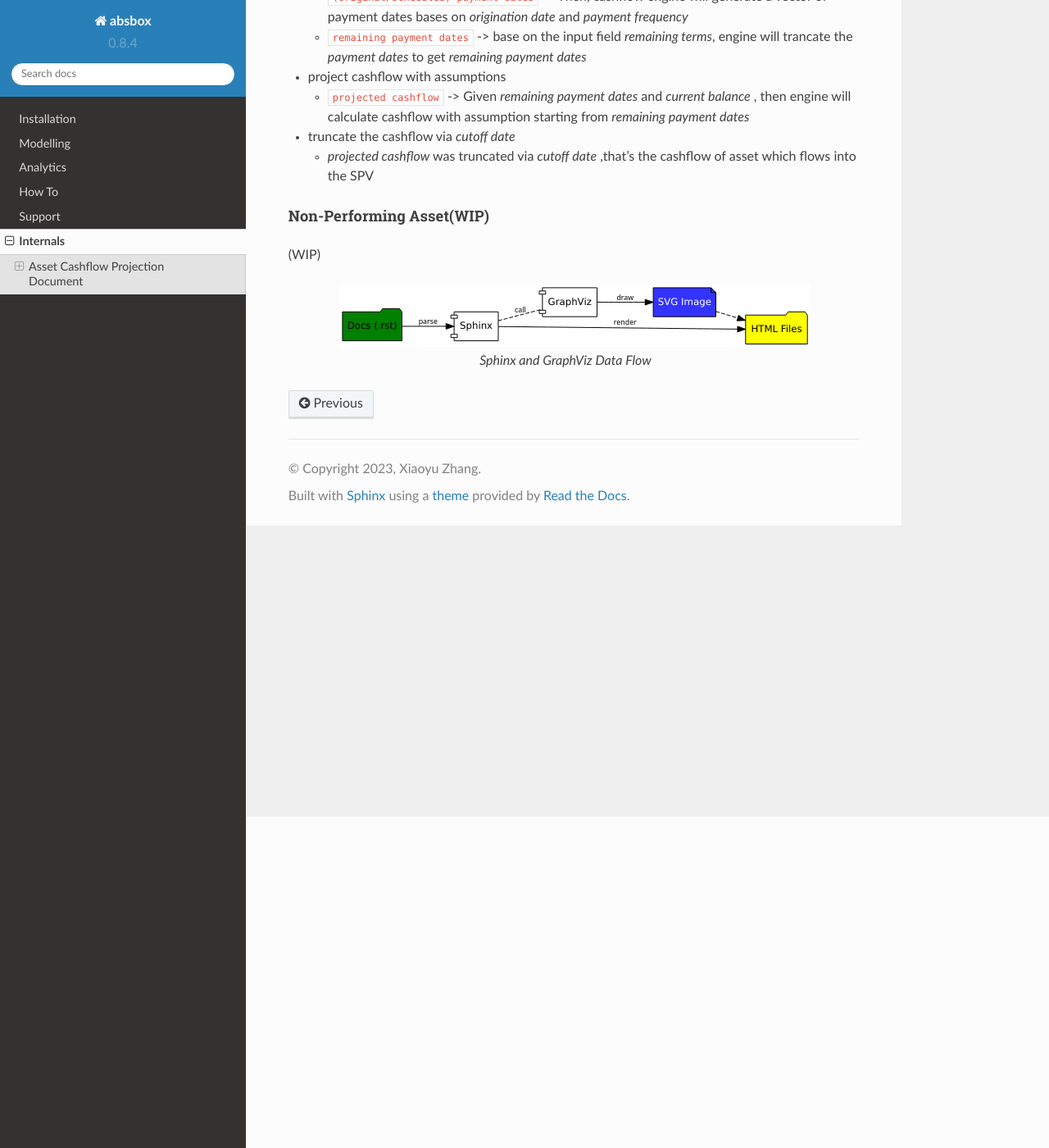
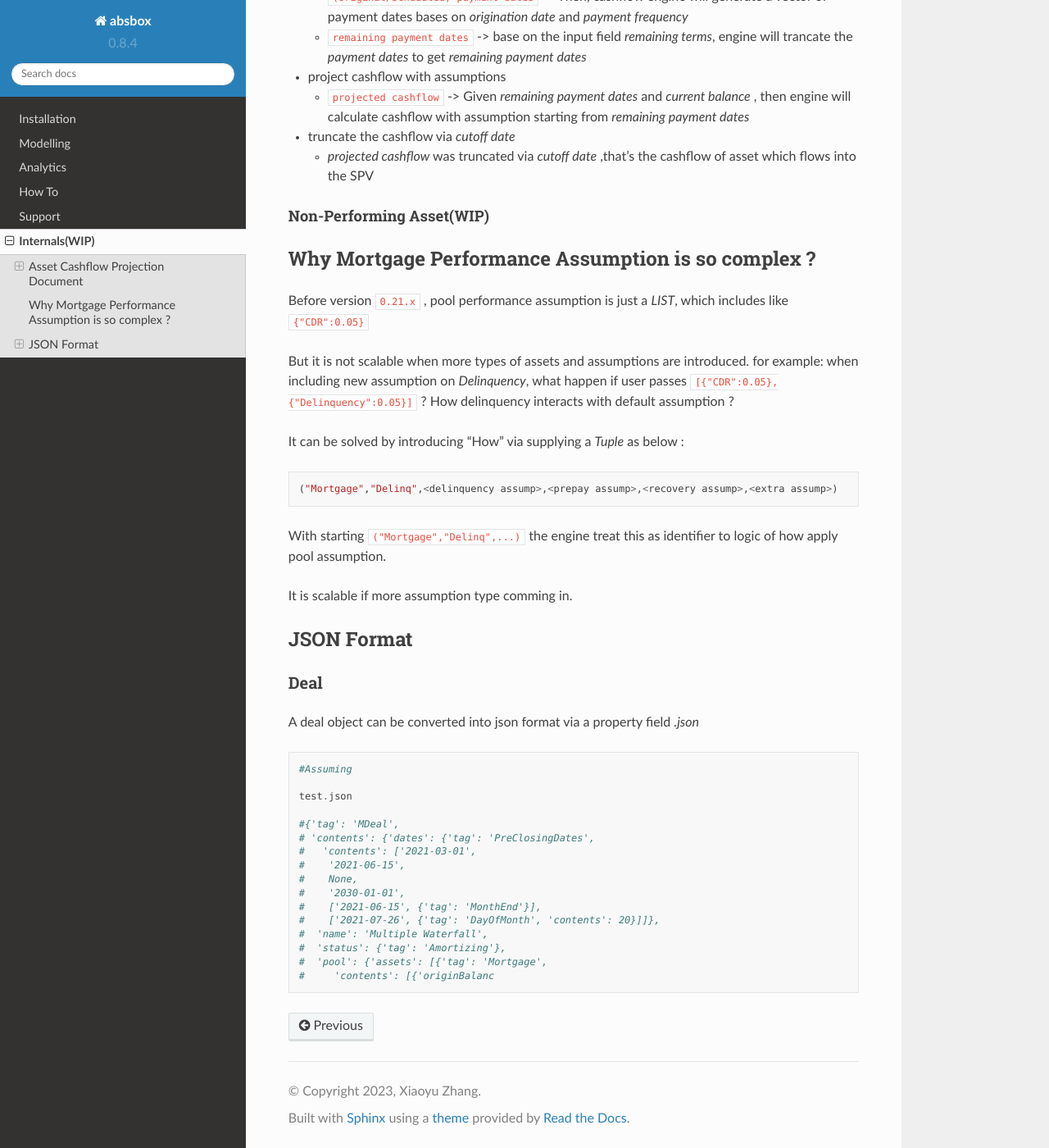
Before and after one commit to yellowbean/absbox-doc, a Sphinx documentation site: the page built from docs/source/internals.rst, in a window 1280 px wide and 1400 px high, scrolled down 404 px. Shown: the whole window at 82% size. Built offline with Sphinx 7.4.7 and the Read the Docs theme 2.0.0, drawn with Linux system fonts in a browser that asks for light colours; some of the changed text lies outside the part shown.

```diff
--- a/docs/source/internals.rst
+++ b/docs/source/internals.rst
@@ -27,37 +27,47 @@
 Non-Performing Asset(WIP)
 """"""""""""""""""""""
 
-(WIP)
+Why Mortgage Performance Assumption is so complex ?
+----------------------------------------
 
-.. graphviz::
-    :name: sphinx.ext.graphviz
-    :caption: Sphinx and GraphViz Data Flow
-    :alt: How Sphinx and GraphViz Render the Final Document
-    :align: center
+Before version ``0.21.x`` , pool performance assumption is just a *LIST*, which includes like ``{"CDR":0.05}``
 
-     digraph "sphinx-ext-graphviz" {
-         size="6,4";
-         rankdir="LR";
-         graph [fontname="Verdana", fontsize="12"];
-         node [fontname="Verdana", fontsize="12"];
-         edge [fontname="Sans", fontsize="9"];
+But it is not scalable when more types of assets and assumptions are introduced. for example: when including new assumption on *Delinquency*, what happen if user passes ``[{"CDR":0.05},{"Delinquency":0.05}]`` ? How delinquency interacts with default assumption ?
 
-         sphinx [label="Sphinx", shape="component",
-                   href="https://www.sphinx-doc.org/",
-                   target="_blank"];
-         dot [label="GraphViz", shape="component",
-              href="https://www.graphviz.org/",
-              target="_blank"];
-         docs [label="Docs (.rst)", shape="folder",
-               fillcolor=green, style=filled];
-         svg_file [label="SVG Image", shape="note", fontcolor=white,
-                 fillcolor="#3333ff", style=filled];
-         html_files [label="HTML Files", shape="folder",
-              fillcolor=yellow, style=filled];
+It can be solved by introducing "How" via supplying a *Tuple* as below :
 
-         docs -> sphinx [label=" parse "];
-         sphinx -> dot [label=" call ", style=dashed, arrowhead=none];
-         dot -> svg_file [label=" draw "];
-         sphinx -> html_files [label=" render "];
-         svg_file -> html_files [style=dashed];
-     }
+.. code-block:: python
+
+  ("Mortgage","Delinq",<delinquency assump>,<prepay assump>,<recovery assump>,<extra assump>)
+
+With starting ``("Mortgage","Delinq",...)`` the engine treat this as identifier to logic of how apply pool assumption.
+
+It is scalable if more assumption type comming in.
+
+
+
+JSON Format
+--------------
+
+Deal
+^^^^^^^^
+A deal object can be converted into json format via a property field `.json`
+
+.. code-block:: python
+
+   #Assuming
+
+   test.json
+
+   #{'tag': 'MDeal',
+   # 'contents': {'dates': {'tag': 'PreClosingDates',
+   #   'contents': ['2021-03-01',
+   #    '2021-06-15',
+   #    None,
+   #    '2030-01-01',
+   #    ['2021-06-15', {'tag': 'MonthEnd'}],
+   #    ['2021-07-26', {'tag': 'DayOfMonth', 'contents': 20}]]},
+   #  'name': 'Multiple Waterfall',
+   #  'status': {'tag': 'Amortizing'},
+   #  'pool': {'assets': [{'tag': 'Mortgage',
+   #     'contents': [{'originBalanc
```
Also changed, not shown: other parts of docs/source/internals.rst (+2 -2 lines), docs/source/modeling.rst (+127 -94 lines).
